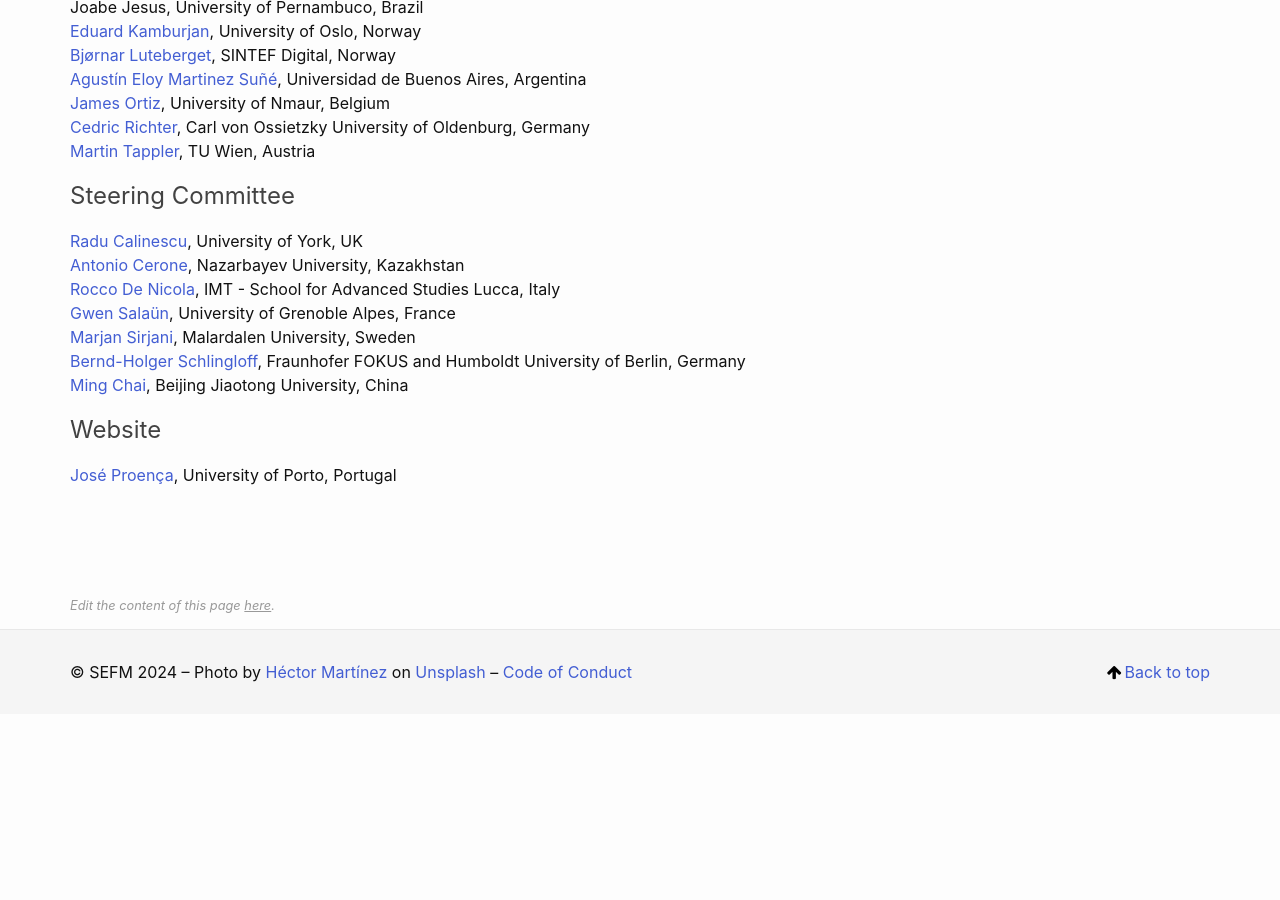
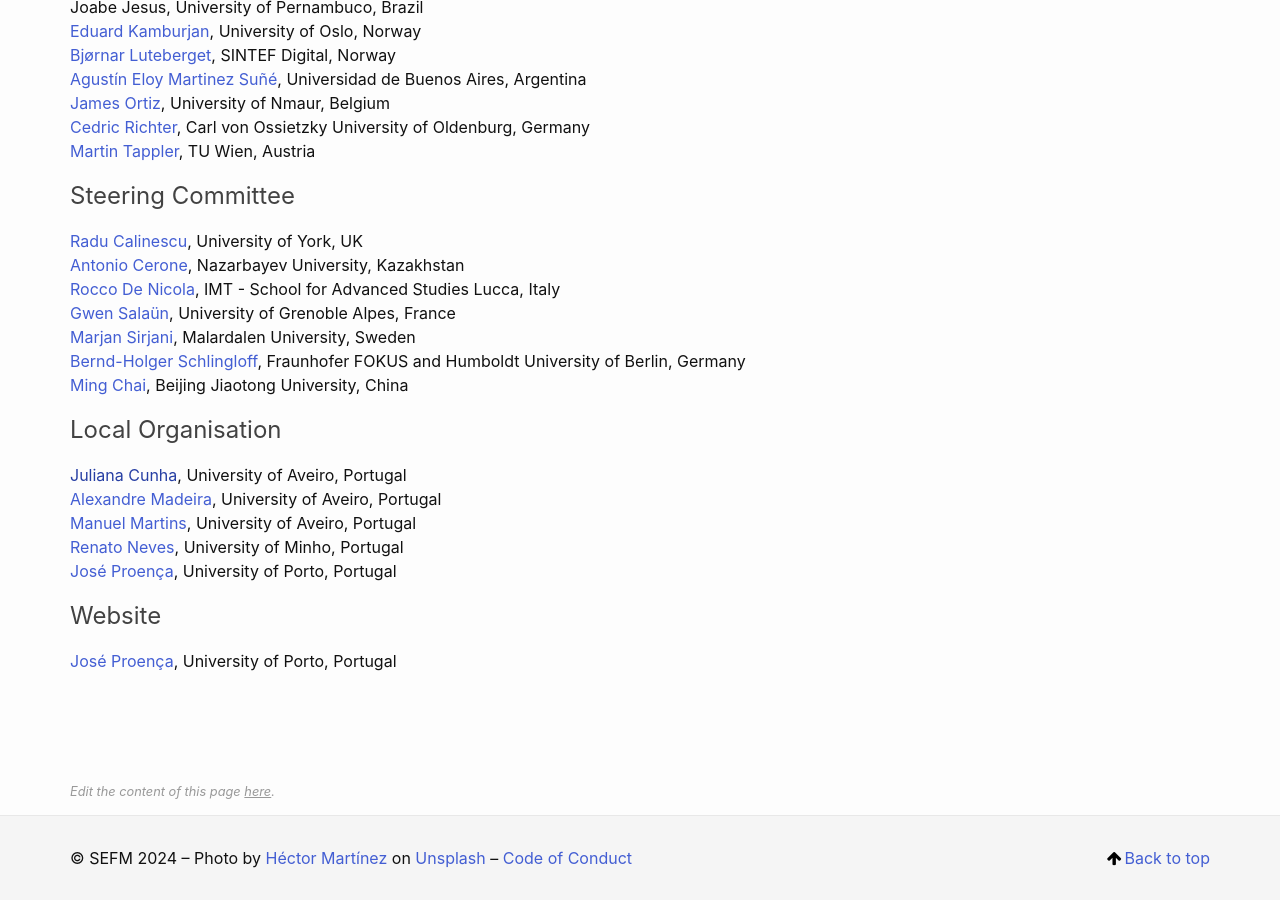
Before and after one commit to sefm-conference/2024, a Jekyll site: the page built from _pages/committees.md, in a window 1280 px wide and 900 px high, scrolled down 1976 px. Built offline with Jekyll 4.4.1, drawn with Linux system fonts in a browser that asks for light colours; before the commit the page ends 2690 px from its top, so only the background shows below that.

Commit message:
Update committees.md
local organizers

```diff
--- a/_pages/committees.md
+++ b/_pages/committees.md
@@ -80,6 +80,16 @@ Joabe Jesus, University of Pernambuco, Brazil
 [Bernd-Holger Schlingloff](https://www.fokus.fraunhofer.de/usr/de_schlingloff), Fraunhofer FOKUS and Humboldt University of Berlin, Germany
 [Ming Chai](https://faculty.bjtu.edu.cn/trans/8937.html), Beijing Jiaotong University, China
 
+## Local Organisation
+[Juliana Cunha](), University of Aveiro, Portugal
+[Alexandre Madeira](https://sweet.ua.pt/madeira/), University of Aveiro, Portugal
+[Manuel Martins](https://sweet.ua.pt/martins/), University of Aveiro, Portugal
+[Renato Neves](https://alfa.di.uminho.pt/~nevrenato/), University of Minho, Portugal
+[José Proença](https://jose.proenca.org), University of Porto, Portugal
+
+
+
+
 
 <!--
 ## Artefact Evaluation Committee Chairs
```
